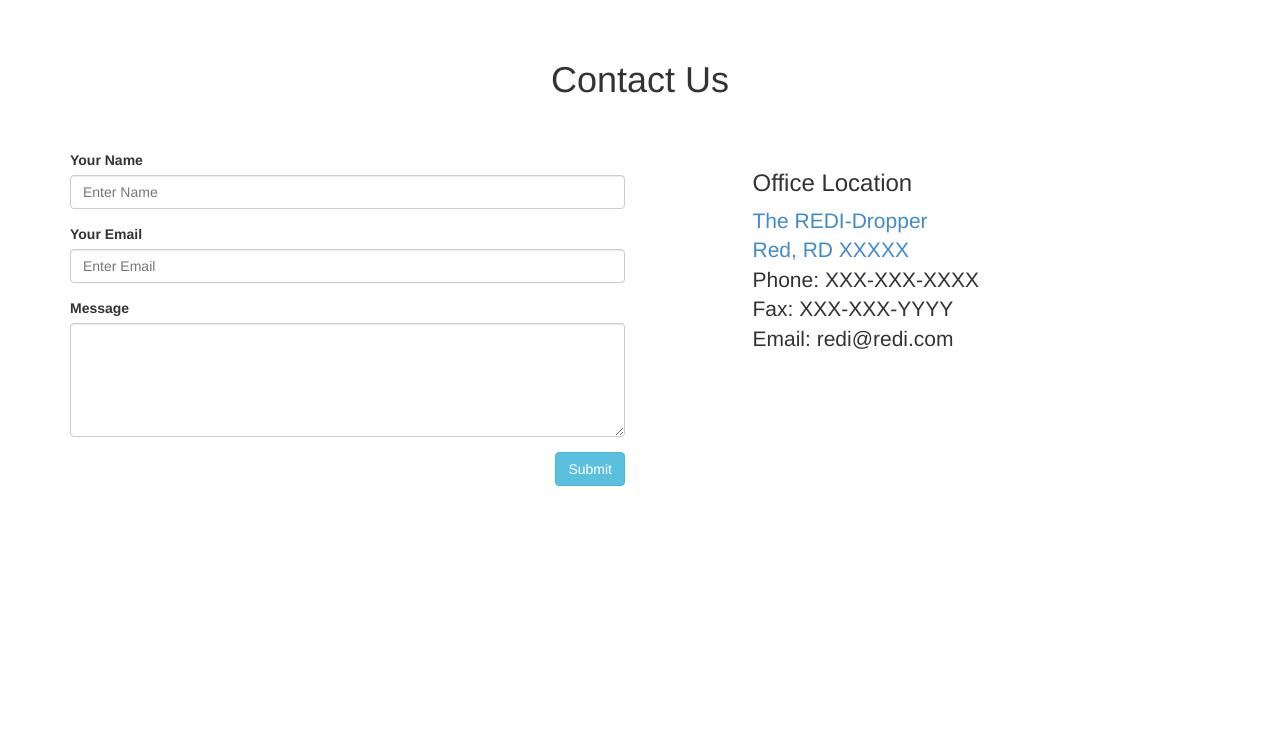
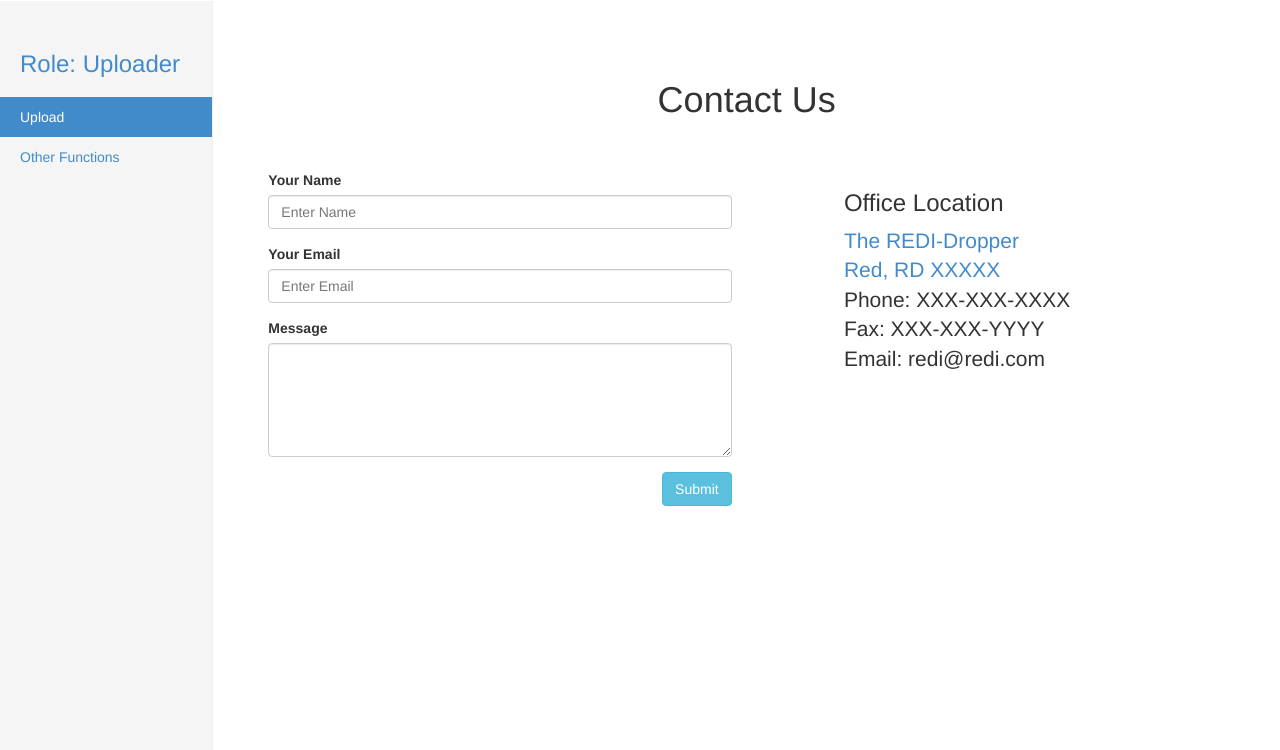
Before and after one commit to ctsit/redi-dropper-client, a Flask app: page /contact in a window 1280 px wide. Shown: the part 50-800 px from the top of the page. Run offline with Flask 2, Linux system fonts and the light colour scheme; some libraries are stand-ins or nearby versions.

Commit message:
Make sidebar appear on all pages when logged in

```diff
--- a/app/redidropper/templates/about.html
+++ b/app/redidropper/templates/about.html
@@ -2,13 +2,9 @@
 
 {% block content %}
 
-<link href="{{ url_for('static', filename='css/starter-template.css') }}" rel="stylesheet">
-
-<div class="container">
 	<div class="starter-template">
 		<h1>About</h1>
 		<p class="lead">This is the REDI Dropper Client.<br>You can use this website to upload files.</p>
 	</div>
-</div>
 
 {% endblock %}
--- a/app/redidropper/templates/contact.html
+++ b/app/redidropper/templates/contact.html
@@ -1,10 +1,7 @@
 {% extends "layout.html" %}
 
 {% block content %}
-<link href="{{ url_for('static', filename='css/starter-template.css') }}" rel="stylesheet">
 
-<div class="container">
-  <div class="row">
     <div class="starter-template">
       <h1>Contact Us</h1>
     </div>
@@ -37,6 +34,5 @@
         </p>
       </address>
     </div>
-  </div>
-</div>
+
 {% endblock %}
--- a/app/redidropper/templates/layout.html
+++ b/app/redidropper/templates/layout.html
@@ -9,10 +9,11 @@
 
     <!-- Bootstrap core CSS -->
     <link href="{{ url_for('static', filename='css/bootstrap.min.css') }}" rel="stylesheet">
-    <link href="{{ url_for('static', filename='css/dashboard.css') }}" rel="stylesheet">
 
     <!-- Custom styles for this template -->
     <link href="{{ url_for('static', filename='css/signin.css') }}" rel="stylesheet">
+    <link href="{{ url_for('static', filename='css/starter-template.css') }}" rel="stylesheet">
+    <link href="{{ url_for('static', filename='css/dashboard.css') }}" rel="stylesheet">
 
     <!-- Just for debugging purposes. Don't actually copy this line! -->
     <!--[if lt IE 9]><script src="../../assets/js/ie8-responsive-file-warning.js"></script><![endif]-->
@@ -46,8 +47,23 @@
       </div>
     </div>
 
-    {% block content %}
-    {% endblock %}
+
+  <div class="container-fluid">
+    <div class="row">
+      <div class="col-sm-3 col-md-2 sidebar">
+        <ul class="nav nav-sidebar">
+          <li><a href="#"><h3>Role: Uploader</h3></a></li>
+          <li class="active"><a href="{{ url_for('uploaderhome') }}">Upload</a></li>
+                <li><a href="#">Other Functions</a></li>
+              </ul>
+          </div>
+          <div class="col-sm-9 col-sm-offset-3 col-md-10 col-md-offset-2 main">
+            {% block content %}
+            {% endblock %}
+          </div>
+        </dvi>
+      </div>
+    </div>
 
     <!-- Bootstrap core JavaScript
     ================================================== -->
```
Also changed, not shown: app/redidropper/templates/uploaderhome.html (+0 -16 lines).
